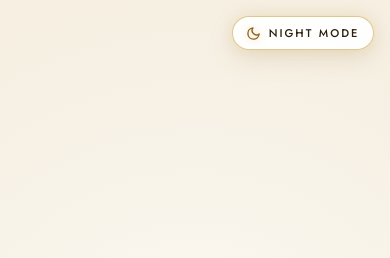
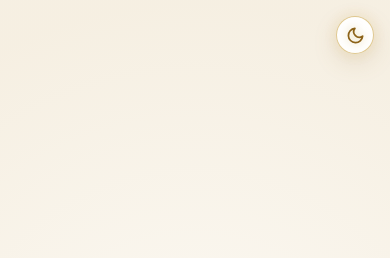
Before and after one commit to yadavhimanshu1811/wedding-invitation-card, a website built with Vite: page index.html in a window 390 px wide. Shown: the top 258 px of the page. Built offline with nearby package versions, Linux system fonts and the light colour scheme; a web font is replaced by a local one.

Commit message:
night mode cta size reduce

```diff
--- a/index.html
+++ b/index.html
@@ -55,7 +55,7 @@
   <!-- Day & Night Mode Switch CTA Button -->
   <button id="theme-toggle-btn" class="theme-toggle-cta" aria-label="Switch to Night Mode" title="Switch to Night Mode">
     <span class="theme-toggle-icon theme-sun-icon" aria-hidden="true">
-      <svg width="16" height="16" viewBox="0 0 24 24" fill="none" stroke="currentColor" stroke-width="2.2" stroke-linecap="round" stroke-linejoin="round">
+      <svg width="20" height="20" viewBox="0 0 24 24" fill="none" stroke="currentColor" stroke-width="2.2" stroke-linecap="round" stroke-linejoin="round">
         <circle cx="12" cy="12" r="5"></circle>
         <line x1="12" y1="1" x2="12" y2="3"></line>
         <line x1="12" y1="21" x2="12" y2="23"></line>
@@ -68,11 +68,10 @@
       </svg>
     </span>
     <span class="theme-toggle-icon theme-moon-icon" aria-hidden="true">
-      <svg width="15" height="15" viewBox="0 0 24 24" fill="none" stroke="currentColor" stroke-width="2.2" stroke-linecap="round" stroke-linejoin="round">
+      <svg width="19" height="19" viewBox="0 0 24 24" fill="none" stroke="currentColor" stroke-width="2.2" stroke-linecap="round" stroke-linejoin="round">
         <path d="M21 12.79A9 9 0 1 1 11.21 3 7 7 0 0 0 21 12.79z"></path>
       </svg>
     </span>
-    <span class="theme-toggle-label" id="theme-toggle-text">Night Mode</span>
   </button>
 
   <!-- ======================================================================
--- a/styles/main.css
+++ b/styles/main.css
@@ -519,11 +519,13 @@ body {
   top: 1.5rem;
   right: 1.5rem;
   z-index: 1002;
-  display: inline-flex;
+  width: 44px;
+  height: 44px;
+  border-radius: 50%;
+  display: flex;
   align-items: center;
-  gap: 0.6rem;
-  padding: 0.6rem 1.15rem;
-  border-radius: 30px;
+  justify-content: center;
+  padding: 0;
   background: rgba(13, 18, 34, 0.85);
   backdrop-filter: blur(14px);
   -webkit-backdrop-filter: blur(14px);
@@ -531,24 +533,19 @@ body {
   box-shadow: 0 8px 25px rgba(0, 0, 0, 0.5), 0 0 16px rgba(229, 193, 88, 0.2);
   cursor: pointer;
   color: var(--gold-light);
-  font-family: var(--font-sans);
-  font-size: 0.76rem;
-  font-weight: 500;
-  letter-spacing: 0.18em;
-  text-transform: uppercase;
   transition: var(--transition-smooth);
   user-select: none;
   -webkit-user-select: none;
 }
 
 .theme-toggle-cta:hover {
-  transform: translateY(-2px) scale(1.03);
+  transform: translateY(-2px) scale(1.08);
   border-color: var(--gold-warm);
   box-shadow: 0 12px 30px rgba(0, 0, 0, 0.65), 0 0 24px rgba(229, 193, 88, 0.4);
 }
 
 .theme-toggle-cta:active {
-  transform: translateY(0) scale(0.98);
+  transform: translateY(0) scale(0.95);
 }
 
 .theme-toggle-icon {
@@ -640,8 +637,7 @@ body.light-mode .music-status-tooltip {
   .theme-toggle-cta {
     top: 1rem;
     right: 1rem;
-    padding: 0.5rem 0.85rem;
-    font-size: 0.7rem;
-    gap: 0.45rem;
+    width: 38px;
+    height: 38px;
   }
 }
```
